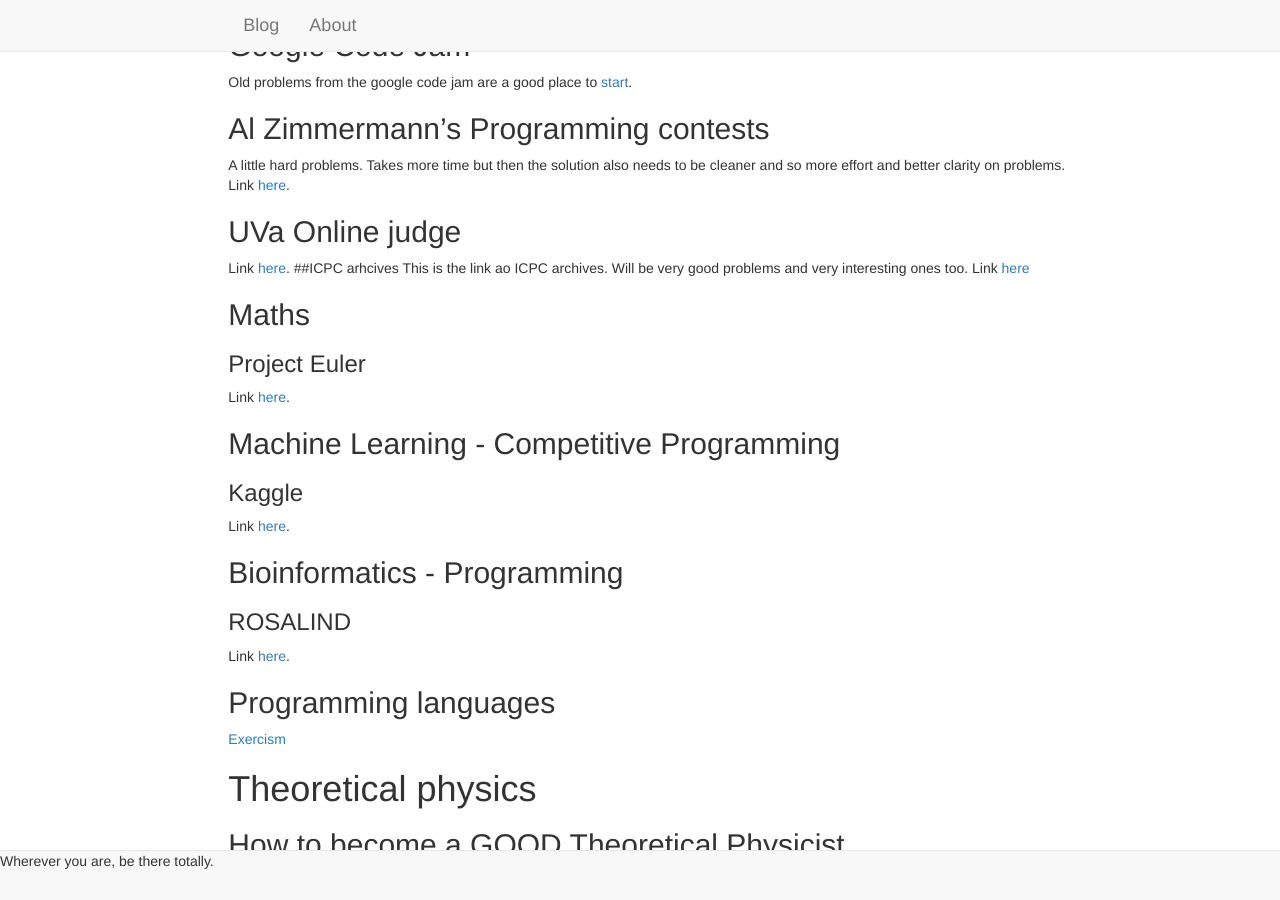
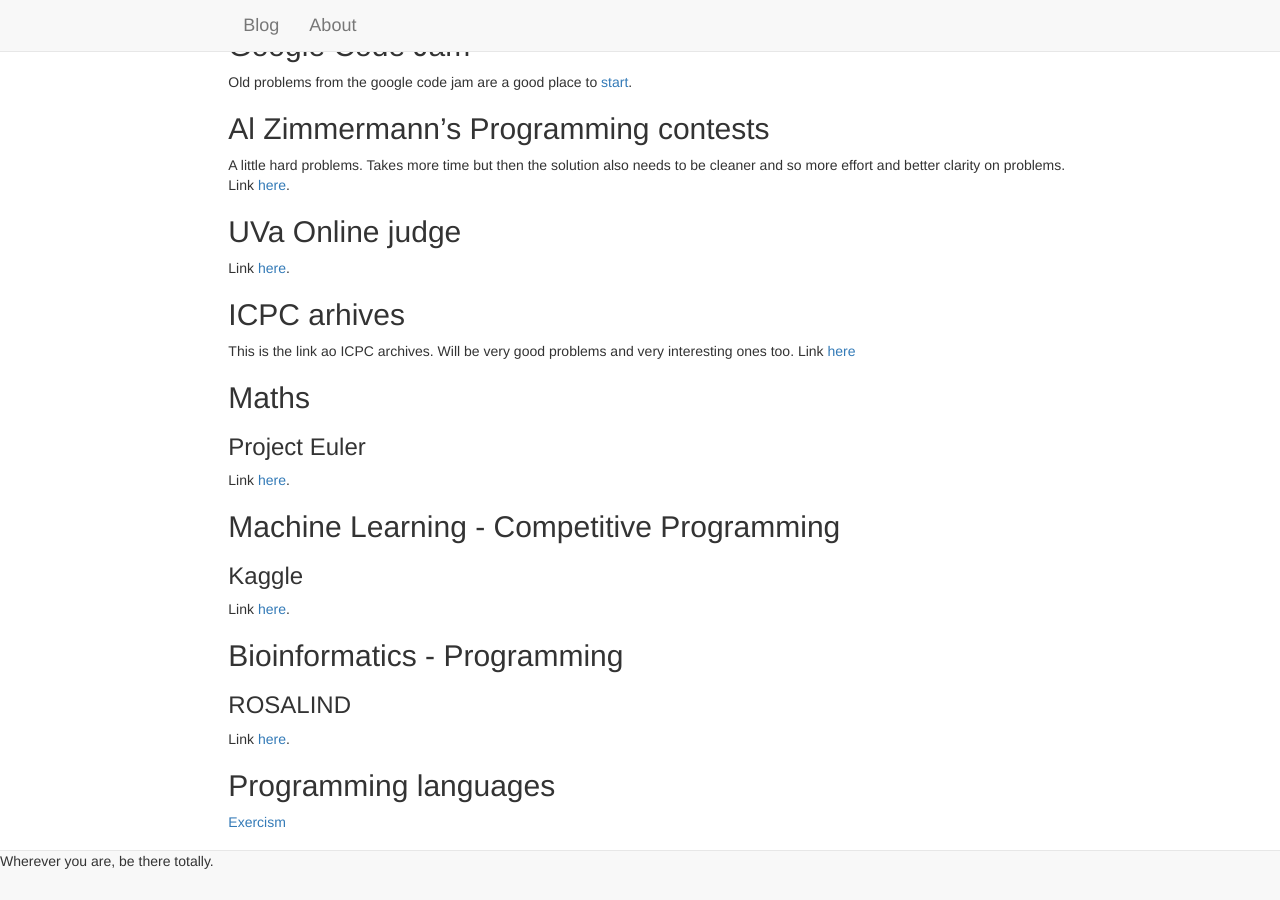
Before and after one commit to surajshetiya/surajshetiya.github.io, a Jekyll site: the page built from _posts/2017-03-20-Interesting-links.md, in a window 1280 px wide and 900 px high, scrolled down 4441 px. Built offline with Jekyll 4.4.1, drawn with Linux system fonts in a browser that asks for light colours.

Commit message:
Fixing indent

```diff
--- a/_posts/2017-03-20-Interesting-links.md
+++ b/_posts/2017-03-20-Interesting-links.md
@@ -103,7 +103,7 @@
 Link [here](http://azspcs.com).
 ## UVa Online judge <a name="UVA" />
 Link [here](https://uva.onlinejudge.org/).
-##ICPC arhcives <a name="ICPC"/>
+## ICPC arhives <a name="ICPC"/>
 This is the link ao ICPC archives. Will be very good problems and very interesting ones too. Link [here](https://icpcarchive.ecs.baylor.edu/)
 
 ## Maths <a name="MathsCP"/>
```
